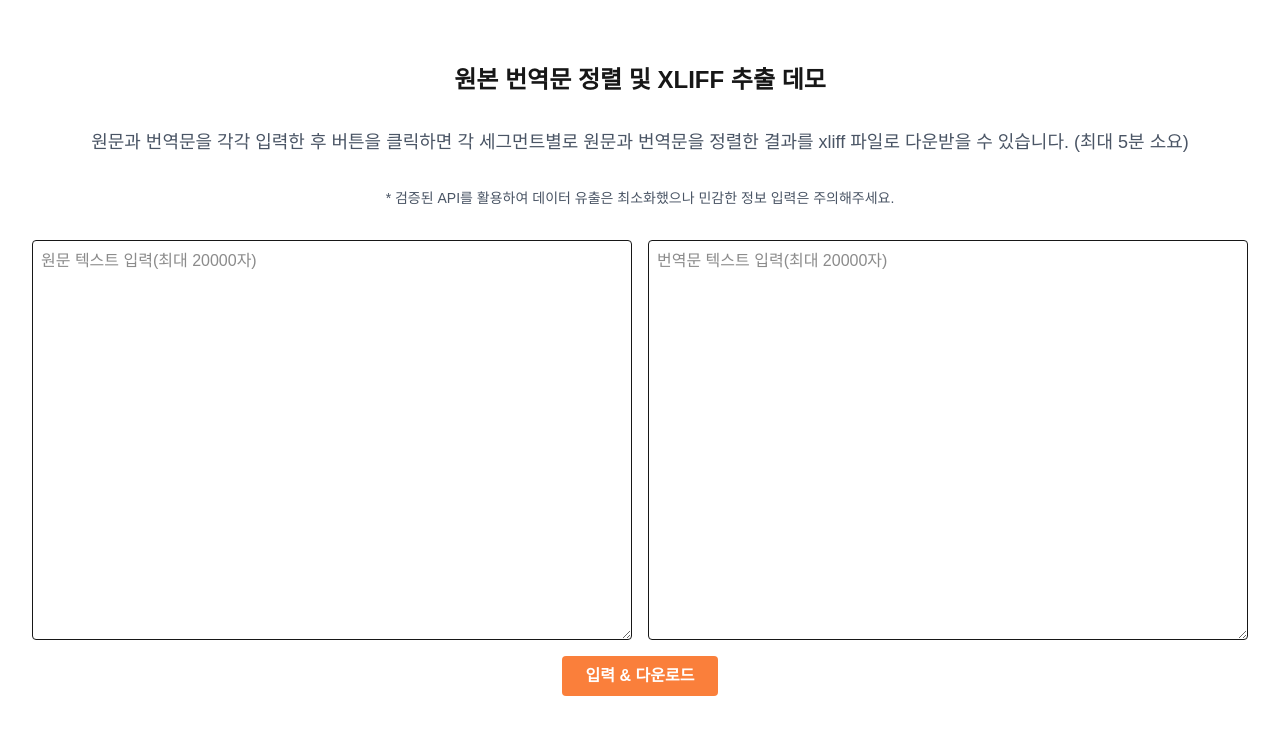
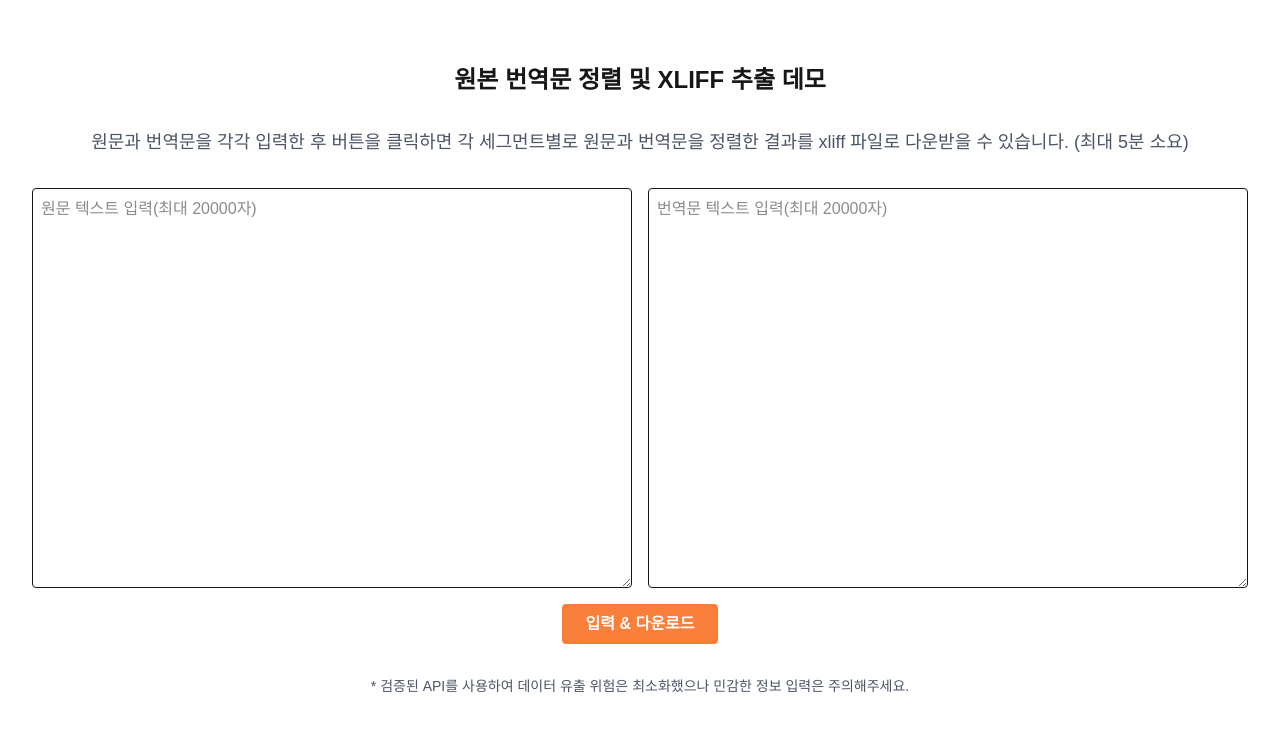
Before and after one commit to shoh83/my-align-app, a Next.js app: page / in a window 1280 px wide. Shown: the top 734 px of the page. Built offline with nearby package versions, Linux system fonts and the light colour scheme.

Commit message:
changed to free trial account

```diff
--- a/src/app/page.js
+++ b/src/app/page.js
@@ -46,11 +46,6 @@ export default function Home() {
         원문과 번역문을 각각 입력한 후 버튼을 클릭하면 각 세그먼트별로 원문과
         번역문을 정렬한 결과를 xliff 파일로 다운받을 수 있습니다. (최대 5분
         소요)
-      </p>
-
-      <p className="w-full text-center text-sm text-gray-600 mb-4 px-2">
-        * 검증된 API를 활용하여 데이터 유출은 최소화했으나 민감한 정보 입력은
-        주의해주세요.
       </p>
 
       <form
@@ -103,6 +98,10 @@ export default function Home() {
           </button>
         </div>
       </form>
+      <p className="w-full text-center text-sm text-gray-600 mt-4 mb-4 px-2">
+        * 검증된 API를 사용하여 데이터 유출 위험은 최소화했으나 민감한 정보
+        입력은 주의해주세요.
+      </p>
     </main>
   );
 }
```
